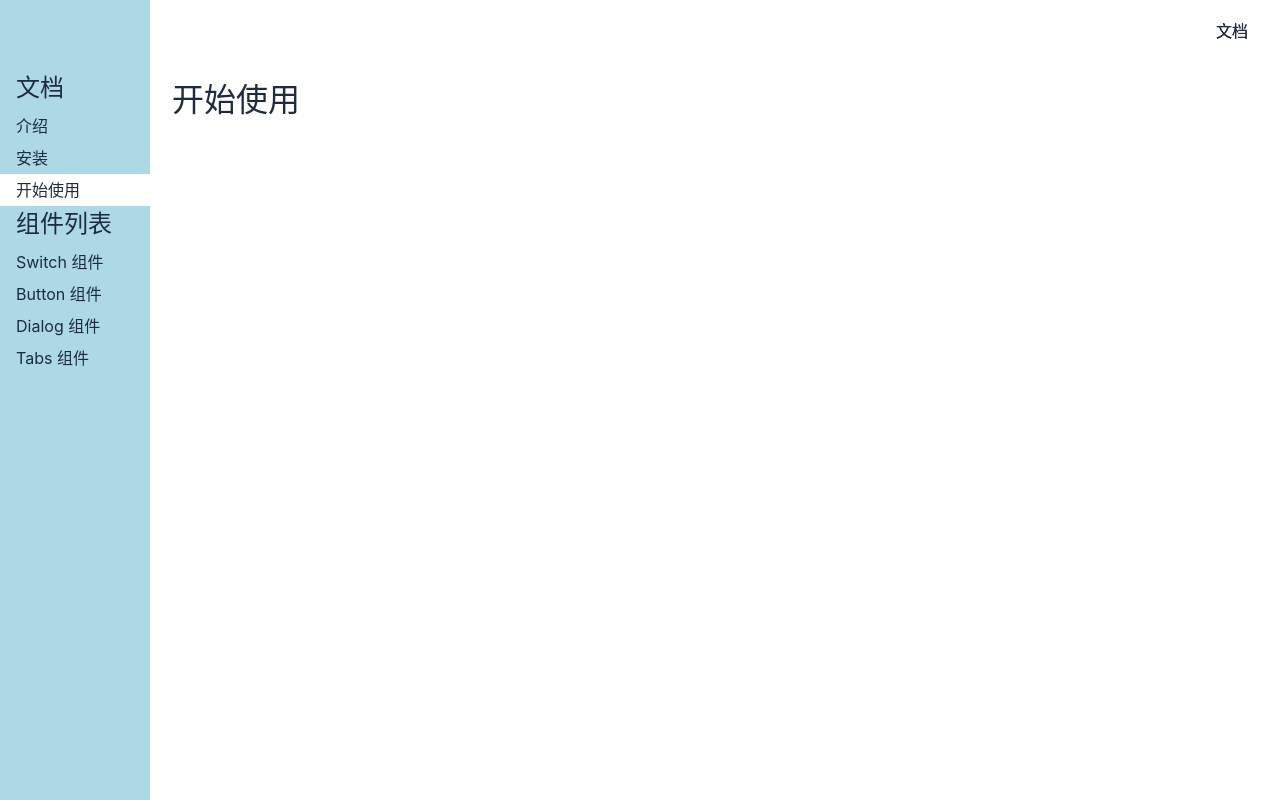
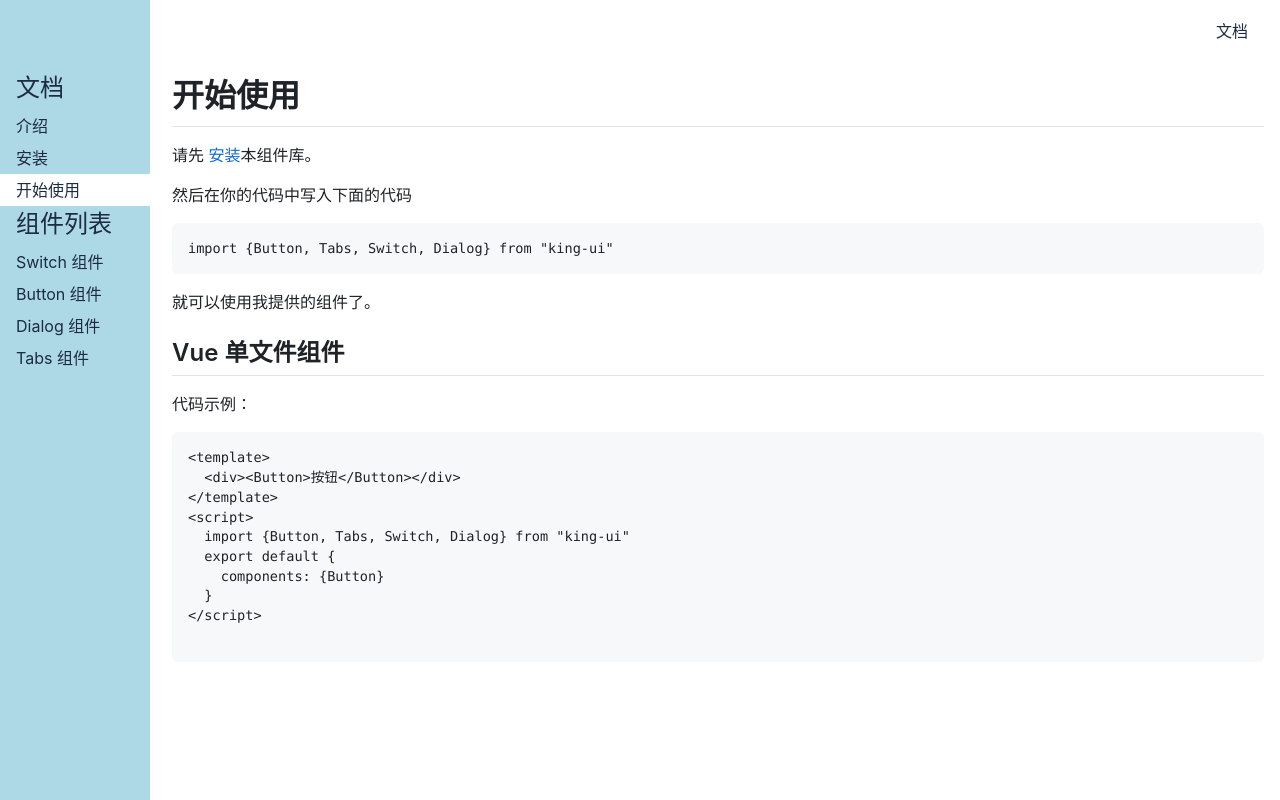
Before and after one commit to sunkuangdong/vue3.0-UI, a Vue app: page /#/doc/get-started in a window 1280 px wide. Built offline with nearby package versions, Linux system fonts and the light colour scheme.

Commit message:
引入 github 样式

```diff
--- a/package.json
+++ b/package.json
@@ -6,6 +6,7 @@
     "build": "vite build"
   },
   "dependencies": {
+    "github-markdown-css": "^4.0.0",
     "vue": "^3.0.0-rc.1",
     "vue-router": "4.0.0-beta.3"
   },
--- a/src/main.ts
+++ b/src/main.ts
@@ -3,6 +3,7 @@
 import { createApp } from 'vue'
 import App from './App.vue'
 import { router } from "./router"
+import "github-markdown-css"
 
 const app = createApp(App)
 // 注册
--- a/src/views/GetStarted.vue
+++ b/src/views/GetStarted.vue
@@ -1,10 +1,25 @@
 <template>
-  <div class="topnavAndBanner">
-    <Topnav />
-    <div class="banner">
-      <h1>开始使用</h1>
-    </div>
-  </div>
+  <article class="markdown-body">
+    <h1>开始使用</h1>
+    <p>
+      请先
+      <a href="#/doc/install">安装</a>本组件库。
+    </p>
+    <p>然后在你的代码中写入下面的代码</p>
+    <pre><code>import {Button, Tabs, Switch, Dialog} from "king-ui"</code></pre>就可以使用我提供的组件了。
+    <h2>Vue 单文件组件</h2>
+    <p>代码示例：</p>
+    <pre><code>&lt;template&gt;
+  &lt;div&gt;&lt;Button&gt;按钮&lt;/Button&gt;&lt;/div&gt;
+&lt;/template&gt;
+&lt;script&gt;
+  import {Button, Tabs, Switch, Dialog} from "king-ui"
+  export default {
+    components: {Button}
+  }
+&lt;/script&gt;
+ </code></pre>
+  </article>
 </template>
 
 <script lang="ts">
--- a/src/views/Install.vue
+++ b/src/views/Install.vue
@@ -1,10 +1,16 @@
 <template>
-  <div class="topnavAndBanner">
-    <Topnav />
-    <div class="banner">
-      <h1>Install</h1>
-    </div>
-  </div>
+  <article class="markdown-body">
+    <h1>安装</h1>
+    <p>打开终端运行下列命令：</p>
+    <pre><code>npm install king-ui</code></pre>
+    <p>或</p>
+    <pre><code>yarn add king-ui</code></pre>
+
+    <p>
+      下一节：
+      <a href="#/doc/get-started">开始使用</a>
+    </p>
+  </article>
 </template>
 
 <script lang="ts">
--- a/src/views/Intro.vue
+++ b/src/views/Intro.vue
@@ -1,10 +1,11 @@
 <template>
-  <div class="topnavAndBanner">
-    <Topnav />
-    <div class="banner">
-      <h1>Vue3.0 UI</h1>
-    </div>
-  </div>
+  <article class="markdown-body">
+    <h1>介绍</h1>
+    <p>King UI 是一款基于 Vue 3 和 TypeScript 的 UI 组件库。</p>
+    <p>这款组件库其实是我为了总结自己这几年的技术经验而写的，全程亲手编写，尽量不采用第三方库，包括你现在看到的这个官网也几乎都是我自己写的。</p>
+    <p>所以如果强烈不建议你将此 UI 库用于生产环境。但如果你是抱着看源代码的目的来的，那么这个库还是值得一看的。源代码放在了 github.com/frankfang/xxxxxxx，历史提交信息非常规范，你可以按提交的顺序逐个查看；你也可以直接查看每个组件的源代码和示例，运行方法见 README.md。</p>下一节：
+    <a href="#/doc/install">安装</a>
+  </article>
 </template>
 
 <script lang="ts">
```
Also changed, not shown: 1 other file (tests, documents, lock files or other folders).
